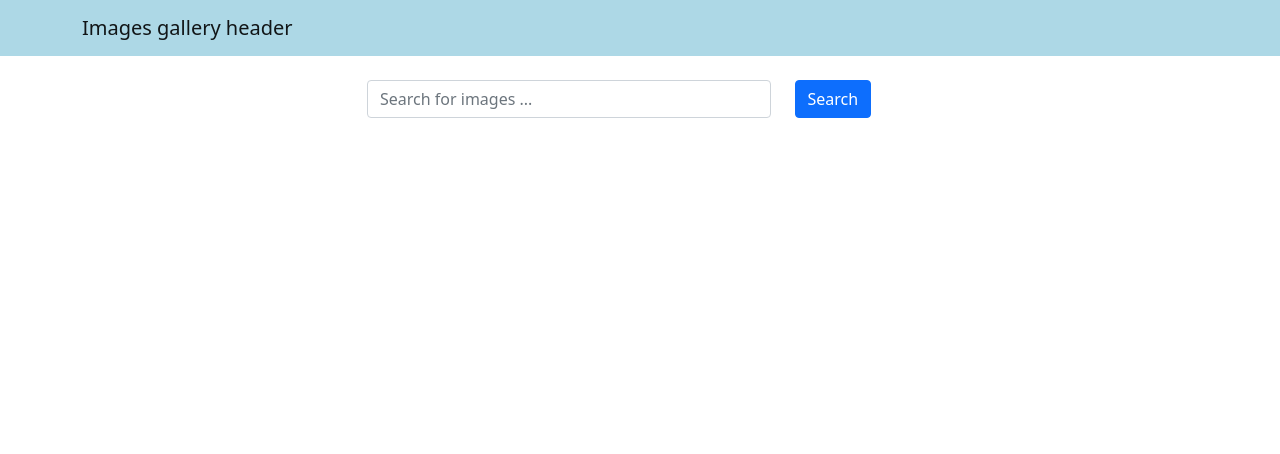
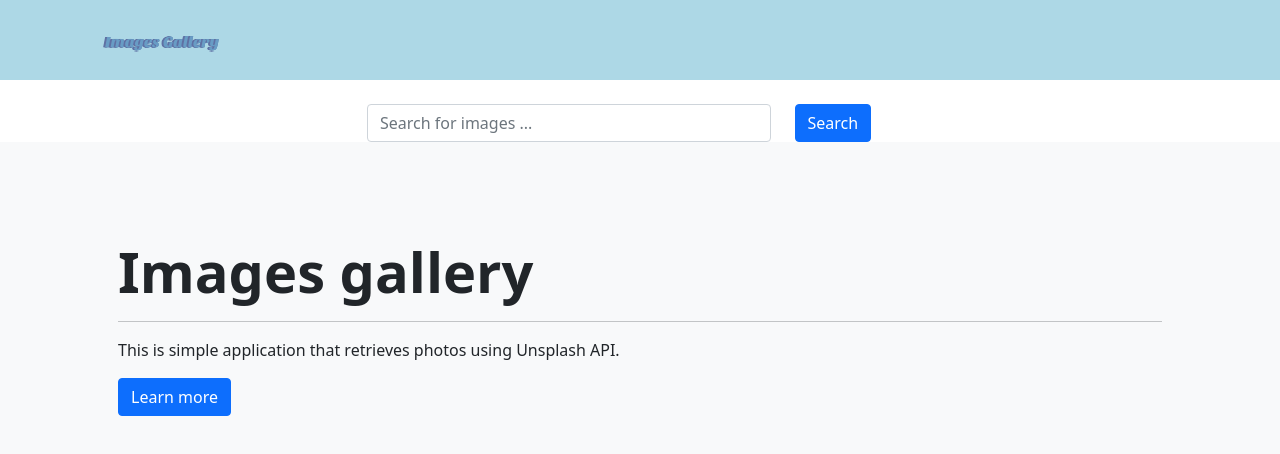
Before and after one commit to radislavB/images-gallery, a React (Create React App) app in the folder frontend/: page / in a window 1280 px wide. Shown: the top 454 px of the page. Built offline with nearby package versions, Linux system fonts and the light colour scheme; no server answers.

Commit message:
adding welcome

```diff
--- a/frontend/src/App.js
+++ b/frontend/src/App.js
@@ -1,7 +1,9 @@
 import 'bootstrap/dist/css/bootstrap.min.css';
 import { useState } from 'react';
 import Header from './Components/Header';
+import ImageCardList from './Components/ImageCardList';
 import Search from './Components/Search';
+import Welcome from './Components/Welcome';
 
 const UNSPLASH_KEY = process.env.REACT_APP_UNSPLASH_KEY;
 const App = () => {
@@ -11,24 +13,32 @@ const App = () => {
   const handleSearchSubmit = (e) => {
     e.preventDefault(e);
 
-    //console.log("handleSearchSubmit", word);
     const url = `https://api.unsplash.com/photos/random?query=${word}&client_id=${UNSPLASH_KEY}`;
     fetch(url)
       .then((res) => res.json())
       .then((data) => {
         console.log('data', data);
-        setWord('');
+        setImages([{ ...data, title: word }, ...images]);
       })
       .catch((err) => {
         console.log('err to fetch', err);
       });
+    setWord('');
   };
 
-  //console.log("unsplash key", UNSPLASH_KEY);
+  const handleDeleteImage = (id) => {
+    setImages(images.filter((image) => image.id !== id));
+  };
+
   return (
     <div>
       <Header title="Images gallery header" />
       <Search word={word} setWord={setWord} handleSubmit={handleSearchSubmit} />
+      {images.length ? (
+        <ImageCardList images={images} handleDeleteImage={handleDeleteImage} />
+      ) : (
+        <Welcome />
+      )}
     </div>
   );
 };
--- a/frontend/src/Components/Header.js
+++ b/frontend/src/Components/Header.js
@@ -1,14 +1,14 @@
 import React from 'react';
 import { Navbar, Container } from 'react-bootstrap';
-
+import { ReactComponent as Logo } from '../images/ImagesGallery.svg';
 const navbarStyle = {
   backgroundColor: 'lightblue',
 };
-const Header = (props) => {
+const Header = ({ title }) => {
   return (
     <Navbar style={navbarStyle} variant="light">
       <Container>
-        <Navbar.Brand href="/">{props.title}</Navbar.Brand>
+        <Logo alt={title} style={{ maxWidth: '10rem', maxHeight: '4rem' }} />
       </Container>
     </Navbar>
   );
--- /dev/null
+++ b/frontend/src/Components/ImageCard.js
@@ -0,0 +1,19 @@
+import React from 'react';
+import { Card, Button } from 'react-bootstrap';
+
+const ImageCard = ({ image, deleteImage }) => {
+  return (
+    <Card style={{ width: '18rem' }}>
+      <Card.Img variant="top" src={image.urls.small} />
+      <Card.Body>
+        <Card.Title>{image.title.toUpperCase()}</Card.Title>
+        <Card.Text>{image.description || image.alt_description}</Card.Text>
+        <Button variant="primary" onClick={() => deleteImage(image.id)}>
+          Delete
+        </Button>
+      </Card.Body>
+    </Card>
+  );
+};
+
+export default ImageCard;
--- /dev/null
+++ b/frontend/src/Components/ImageCardList.js
@@ -0,0 +1,20 @@
+import React from 'react';
+import { Container, Col, Row } from 'react-bootstrap';
+
+import ImageCard from './ImageCard';
+
+const ImageCardList = ({ images, handleDeleteImage }) => {
+  return (
+    <Container className="mt-4">
+      <Row xs={1} md={2} lg={3}>
+        {images.map((image, i) => (
+          <Col key={image.id} className="pb-3">
+            <ImageCard image={image} deleteImage={handleDeleteImage} />
+          </Col>
+        ))}
+      </Row>
+    </Container>
+  );
+};
+
+export default ImageCardList;
--- /dev/null
+++ b/frontend/src/Components/Welcome.js
@@ -0,0 +1,25 @@
+import React from 'react';
+
+const Welcome = () => {
+  return (
+    <div className="container-fluid bg-light text-dark p-5">
+      <div className="container bg-light p-5">
+        <h1 className="display-4 fw-bold">Images gallery</h1>
+        <hr />
+        <p>
+          This is simple application that retrieves photos using Unsplash API.
+        </p>
+        <a
+          target="_blank"
+          rel="noreferrer"
+          href="https://unsplash.com"
+          className="btn btn-primary"
+        >
+          Learn more
+        </a>
+      </div>
+    </div>
+  );
+};
+
+export default Welcome;
```
Also changed, not shown: frontend/src/images/ImagesGallery.svg (added).
